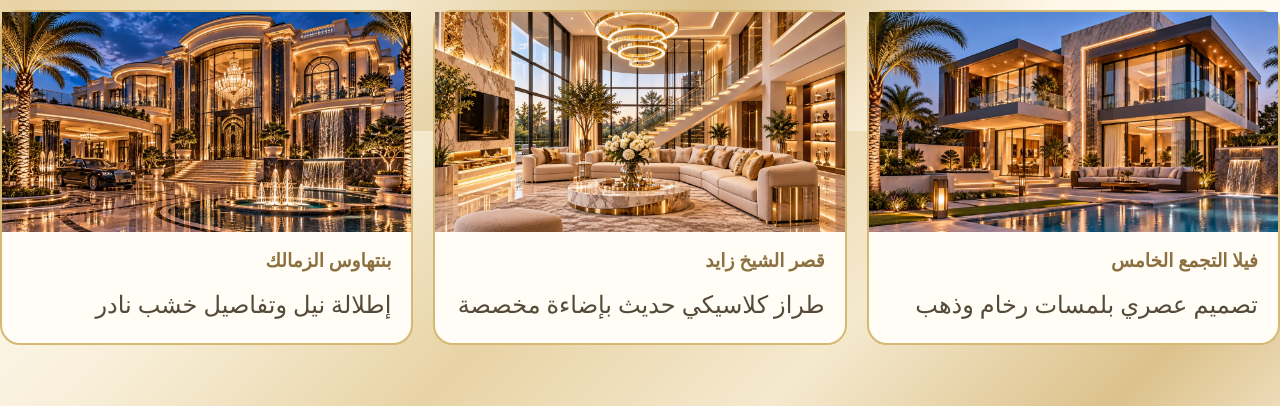
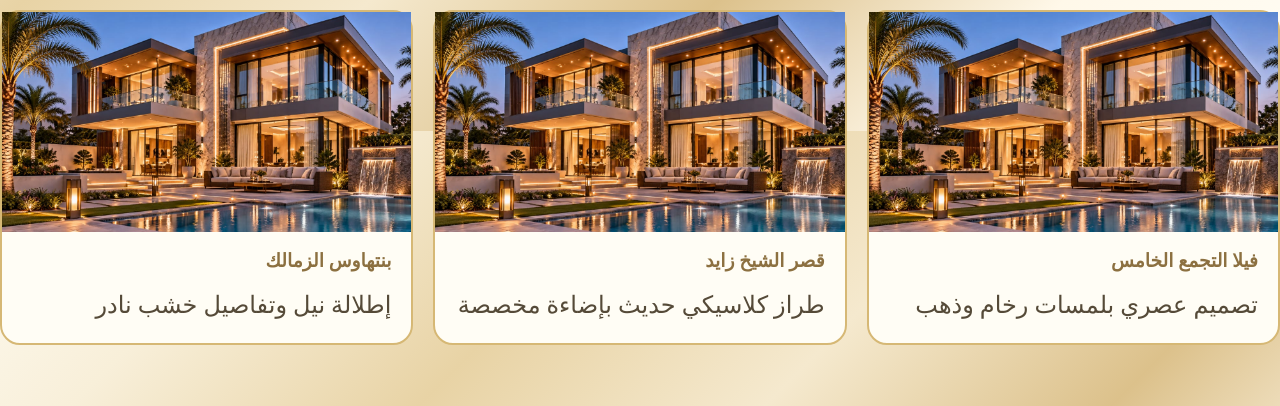
Before and after one commit to Marawan1122/raqi, a plain HTML site: page index.html in a window 1280 px wide. Shown: the part 669-1075 px from the top of the page. Drawn offline with Linux system fonts and the light colour scheme.

Commit message:
Update index.html

```diff
--- a/index.html
+++ b/index.html
@@ -86,15 +86,15 @@
       background-position: center;
       background-repeat: no-repeat;
      }
-      .cards .card:nth-child(1) .card-image {
+      main > section:nth-of-type(3) .card-image {
     background-image: url("WhatsApp%20Image%202026-11-25%20at%205.25.06%20PM.jpeg");
 }
 
-.cards .card:nth-child(2) .card-image {
+main > section:nth-of-type(4) .card-image {
     background-image: url("WhatsApp%20Image%202026-11-25%20at%205.25.06%20PM2.jpeg");
 }
 
-.cards .card:nth-child(3) .card-image {
+main > section:nth-of-type(5) .card-image {
     background-image: url("WhatsApp%20Image%202026-11-25%20at%205.28.09%20PM3.jpeg");
 }
      blockquote{
```
